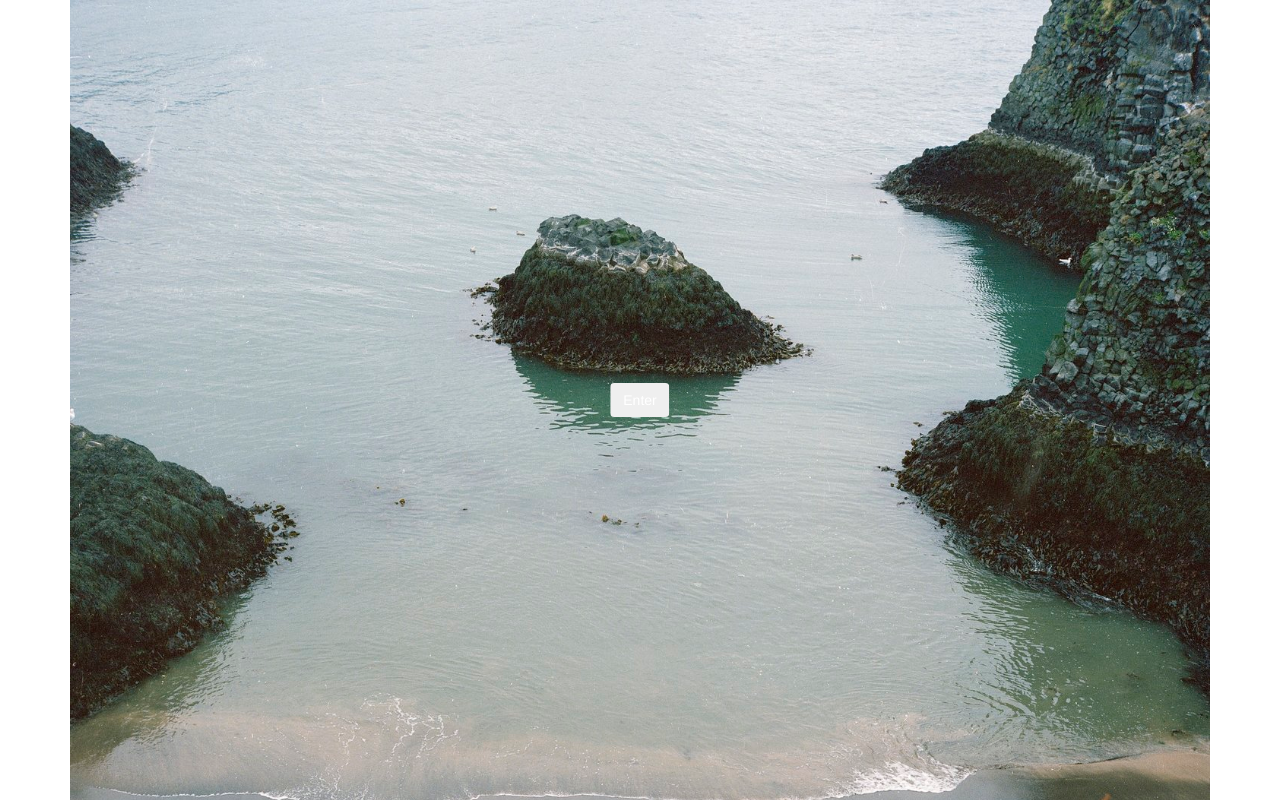
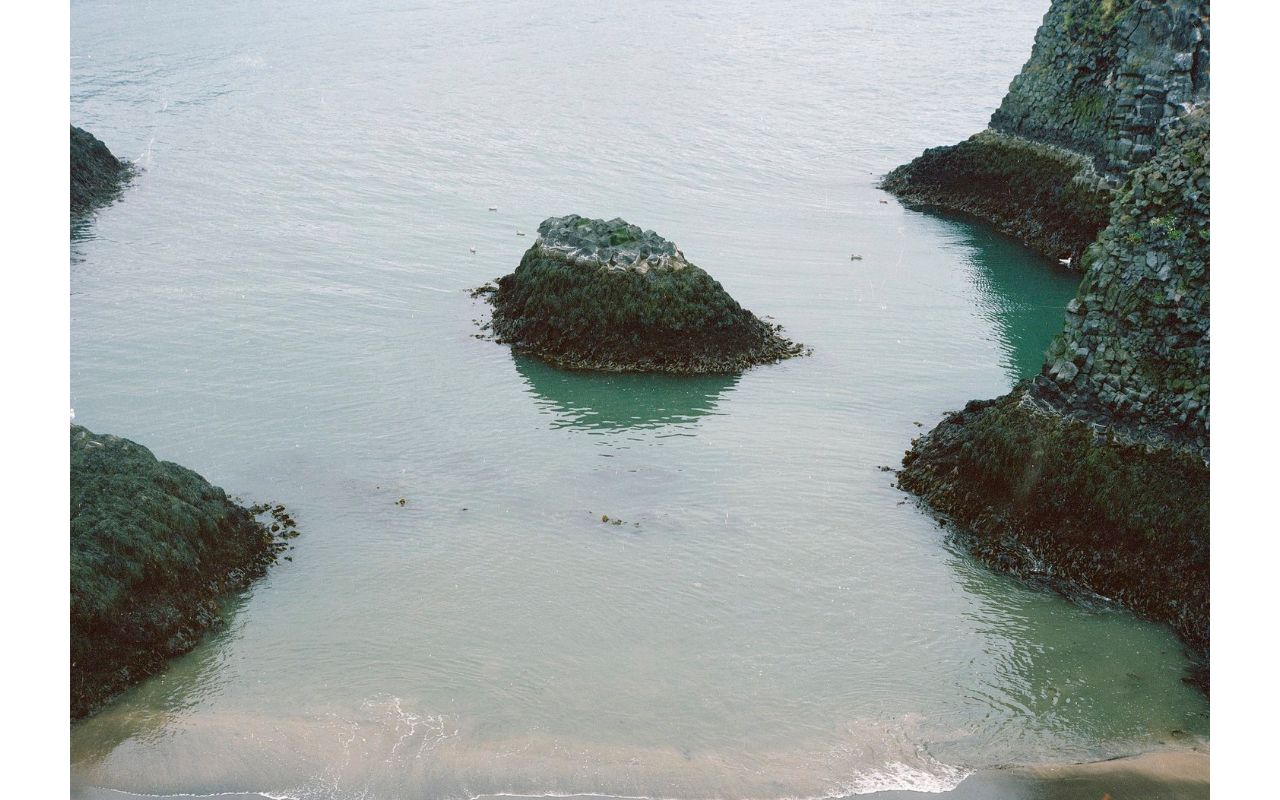
Before and after one commit to dwheal01/maesmithart, a plain HTML site: page index.html in a window 1280 px wide. Shown: the top 800 px of the page. Drawn offline with nearby package versions, Linux system fonts and the light colour scheme.

Commit message:
home enter

```diff
--- a/home-style.css
+++ b/home-style.css
@@ -12,17 +12,3 @@
 	max-width: 100%;
 	filter: grayscale(100%);
 }
-.btn {
-	position: absolute;
-	top: 50%;
-	left: 50%;
-	transform: translate(-50%, -50%);
-  	-ms-transform: translate(-50%, -50%);
-  	background-color: none;
-  	color: white;
-  	font-size: 16px;
-
-  	border: none;
-
-  	text-align: center;
-}
--- a/index.html
+++ b/index.html
@@ -13,7 +13,7 @@
 <body>
 	<div class="container">
   		<img class="img-responsive" src="cove.jpg" alt="Cove">
-  		<button class="btn">Enter</button>
+
 	</div>
 </body>
 </html>
```
